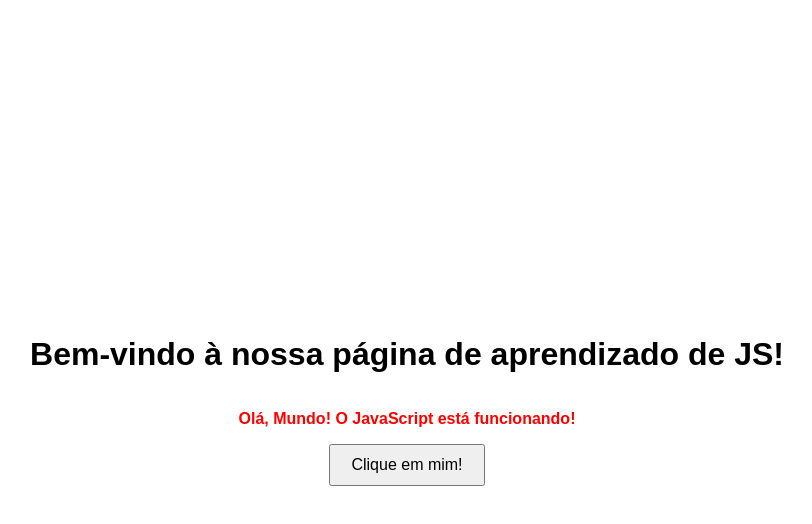
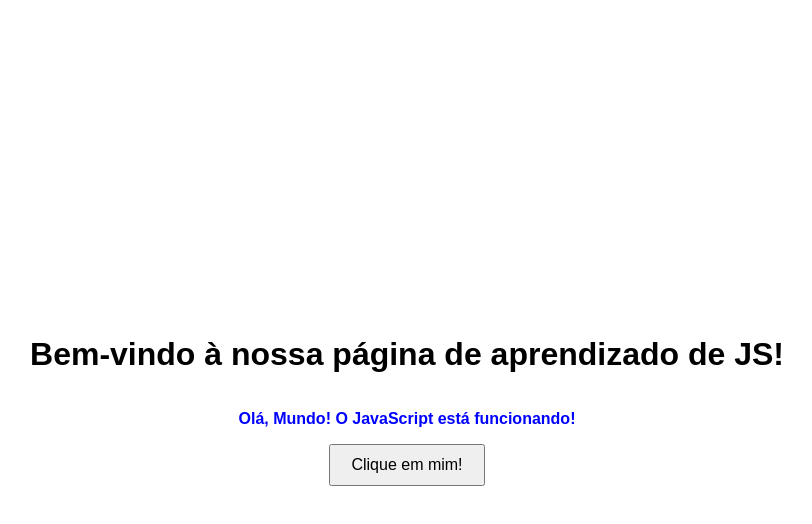
Before and after one commit to Beladino1000/Aprender-JS, a plain HTML site: page index.html in a window 1280 px wide. Both pictures are taken after a click on the button "Clique em mim!". Shown: the whole page, without its empty margins (233-1045 px from the left). Drawn offline with Linux system fonts and the light colour scheme.

Commit message:
Update index.html

```diff
--- a/index.html
+++ b/index.html
@@ -32,7 +32,7 @@ button {
         const meuBotao = document.getElementById("meuBotao");
         function trocar() {
             mensagemParagrafo.textContent = "Olá, Mundo! O JavaScript está funcionando!";
-            mensagemParagrafo.style.color = "red";
+            mensagemParagrafo.style.color = "blue";
             mensagemParagrafo.style.fontWeight = "bold";
         };
     </script>
```
